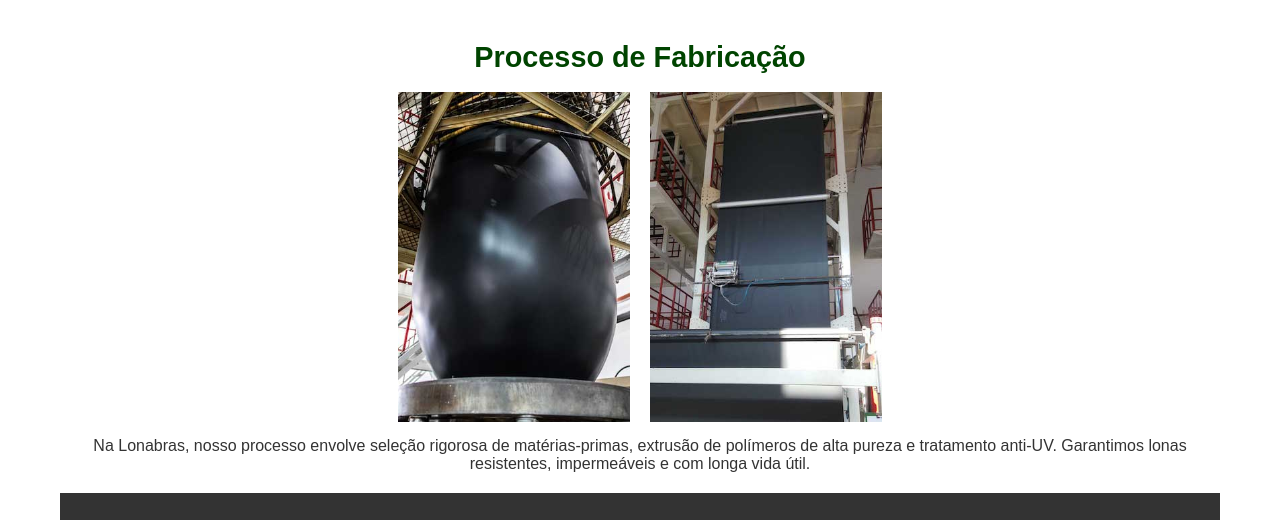
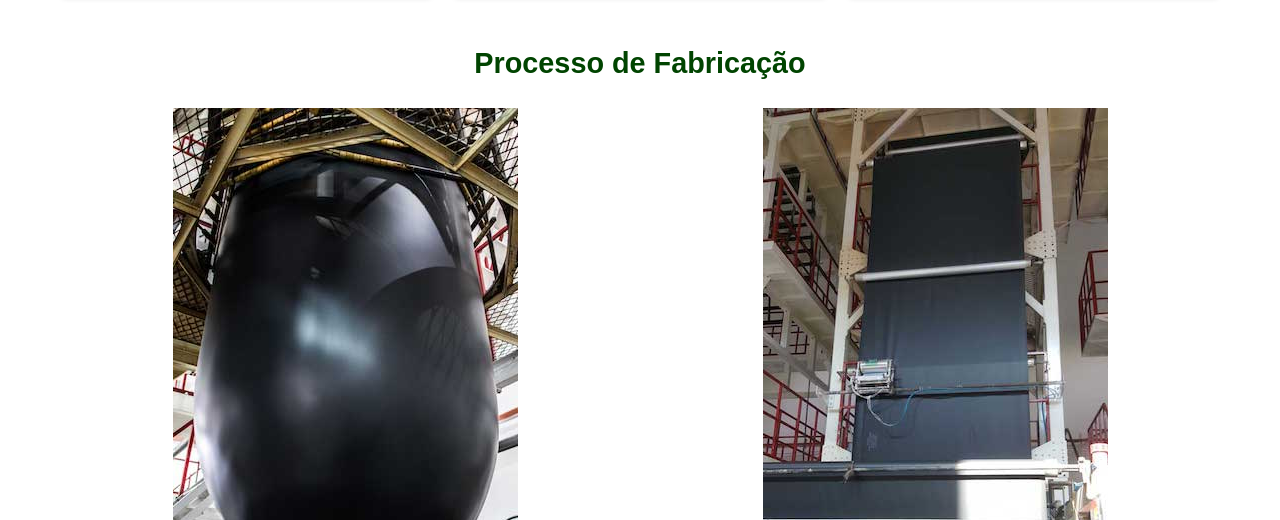
Before and after one commit to lonabras/sitelonas, a plain HTML site: page index.html in a window 1280 px wide. Shown: the part 1139-1659 px from the top of the page. Drawn offline with Linux system fonts and the light colour scheme.

Commit message:
Update index.html

```diff
--- a/index.html
+++ b/index.html
@@ -1,4 +1,3 @@
-
 <!DOCTYPE html>
 <html lang="pt-BR">
 <head>
@@ -10,6 +9,13 @@
         body { font-family: Arial, sans-serif; background: #fff; color: #333; }
         header { background: #004400; color: #fff; padding: 20px; text-align: center; }
         header img.logo { max-width: 180px; height: auto; }
+        header img.logo {
+            max-width: 200px;
+            width: 80%;
+            height: auto;
+            display: block;
+            margin: 10px auto;
+        }
         header h1 { margin-top: 10px; font-size: 2em; }
         .whatsapp-btn { display: inline-flex; align-items: center; background: #25D366; color: #fff; padding: 10px 16px; border-radius: 6px; text-decoration: none; font-size: 16px; margin-top: 10px; }
         .whatsapp-btn img { width: 28px; height: 28px; margin-right: 8px; }
@@ -44,6 +50,12 @@
             justify-content: center;
             gap: 20px;
             margin-bottom: 15px;
+        }
+        .fabricacao-imagens img {
+            max-width: 100%;
+            height: auto;
+            display: block;
+            margin: 10px auto;
         }
 
         footer { background: #111; color: #fff; text-align: center; padding: 15px; font-size: 0.9em; }
@@ -140,8 +152,8 @@
         <section id="fabricacao">
             <h2 class="section-title">Processo de Fabricação</h2>
             <div class="fabricacao-imagens">
-                <img src="Foto da Lona Plástica Preta2.jpg" alt="Fabricação 1" style="max-width: 20%;">
-                <img src="production-1.jpg" alt="Fabricação 2" style="max-width: 20%;">
+                <img src="Foto da Lona Plástica Preta2.jpg" alt="Fabricação 1" style="max-width: 40%;">
+                <img src="production-1.jpg" alt="Fabricação 2" style="max-width: 40%;">
             </div>
             <p style="text-align: center;">Na Lonabras, nosso processo envolve seleção rigorosa de matérias-primas, extrusão de polímeros de alta pureza e tratamento anti-UV. Garantimos lonas resistentes, impermeáveis e com longa vida útil.</p>
         </section>
```
